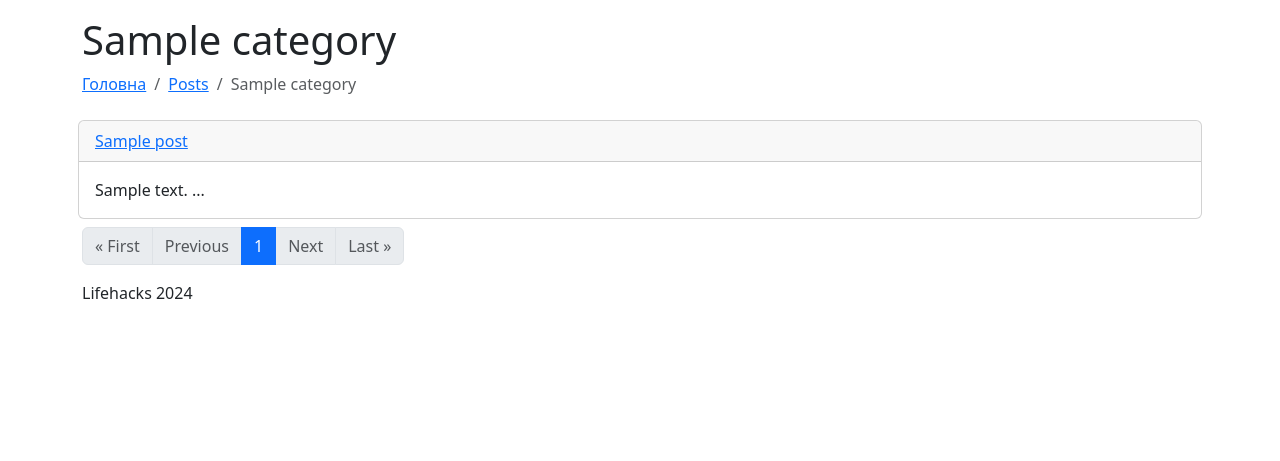
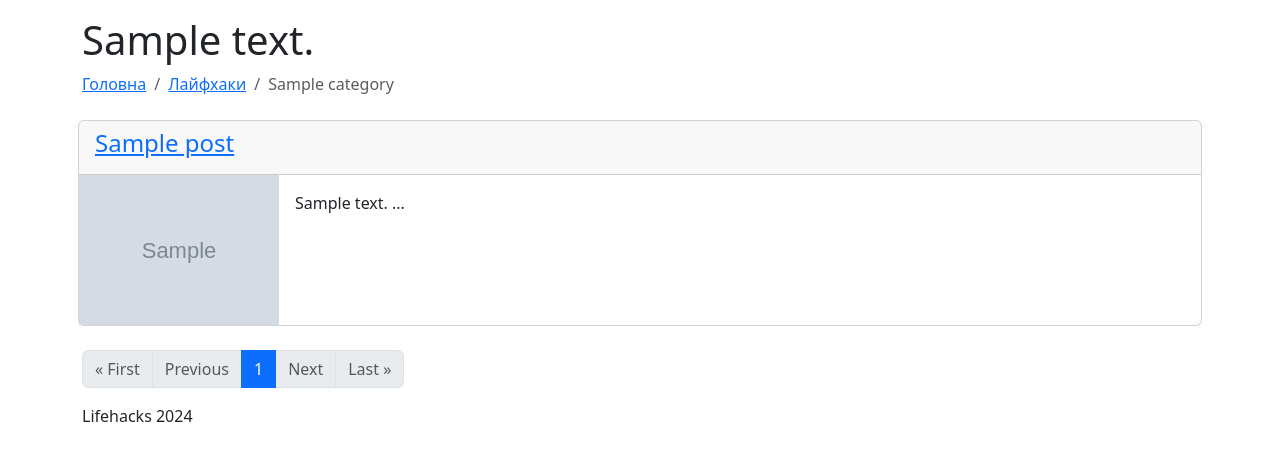
Before and after one commit to luzhnyak/lifehacks-django, a Django app: a page that uses main/templates/layout.html in a window 1280 px wide. Shown: the part 56-517 px from the top of the page. Run offline with Django 5.2, Linux system fonts and the light colour scheme; tables that the repository leaves empty hold one stand-in row (values such as "Sample post"); grey boxes marked "Sample" are stand-in pictures; some libraries are stand-ins or nearby versions.

Commit message:
add image to post

```diff
--- a/blog/models.py
+++ b/blog/models.py
@@ -108,11 +108,18 @@ def resize_and_crop_image(sender, instance, **kwargs):
             img.save(img_path)
 
 
+def post_image_upload_to(instance, filename):
+    extension = filename.split('.')[-1]
+    filename = f"{instance.slug}.{extension}"
+    return os.path.join('posts/', filename)
+
+
 class Post(models.Model):
     title = models.CharField(max_length=200)
     slug = models.CharField(max_length=200, unique=True, blank=True)
     content = models.TextField()
-    image = models.CharField(max_length=200, blank=True, null=True)
+    image = models.ImageField(
+        upload_to=post_image_upload_to, blank=True, null=True)
     youtube = models.CharField(max_length=100, blank=True, null=True)
     tiktok = models.CharField(max_length=100, blank=True, null=True)
     categories = models.ManyToManyField(Category, related_name='posts')
@@ -147,3 +154,18 @@ class Post(models.Model):
 
     def __str__(self):
         return self.title
+
+
+@receiver(post_save, sender=Post)
+def resize_image_post(sender, instance, **kwargs):
+    if instance.image:
+        img_path = instance.image.path
+        if os.path.exists(img_path):  # Перевіряємо, чи існує файл
+            img = Image.open(img_path)
+
+            # Максимальні розміри
+            max_size = (800, 600)
+            img.thumbnail(max_size)
+
+            # Зберігаємо зображення
+            img.save(img_path)
--- a/blog/templates/blog/posts.html
+++ b/blog/templates/blog/posts.html
@@ -1,19 +1,23 @@
 {% extends "layout.html" %}
 
-{% block title %}<title>{{ category.name }} - Лайфхаки в Україні</title>{% endblock %}
+{% block title %}<title>{{ category.description }} - Lifehacks</title>{% endblock %}
 
 {% block metatags %}
     <meta name="description" content="{{ category.description }}" />
-    <link rel="canonical" href="https://itshnyk.in.ua/posts/{{ category.slug }}" />
+    <link rel="canonical" href="https://lifehacks.in.ua/posts/?category={{ category.slug }}" />
     <meta property="og:title" content="{{ category.name }}" />
     <meta property="og:description" content="{{ category.description }}" />
-    <meta property="og:url" content="https://itshnyk.in.ua/posts/{{ category.slug }}" />
+    <meta property="og:url" content="https://lifehacks.in.ua/posts/?category={{ category.slug }}" />
     <meta property="og:type" content="website" />
-    <meta property="og:image" content="https://itshnyk.in.ua/static/img/image.png" />
+    {% if category.image %}
+    <meta property="og:image" content="https://lifehacks.in.ua/media/{{ category.image }}" />
+    {% else %}
+    <meta property="og:image" content="https://lifehacks.in.ua/static/img/image.jpg" />
+    {% endif %}
 {% endblock %}
 
 {% block content %}
-<h1>{{ category.name }}</h1>
+<h1>{{ category.description }}</h1>
 
 <nav aria-label="breadcrumb">
   <ul class="breadcrumb">
@@ -22,7 +26,7 @@
     </li>
 
     <li class="breadcrumb-item">
-      <a href="/posts">Posts</a> <span class="divider"></span>
+      <a href="/posts">Лайфхаки</a> <span class="divider"></span>
     </li>
 
     <li class="breadcrumb-item active" aria-current="page">
@@ -36,22 +40,18 @@
   <div class="col-12 p-2">
     <div class="card">
       <div class="card-header">
-        <a
-          class=""
-          href="/posts/{{post.slug}}"
-          title="{{post.textbody}}"
-          ><i class="{{ post.icon }} fa-lg"></i> {{post.title}}</a
-        >
+        <a class="" href="/posts/{{post.slug}}" title="{{post.textbody}}">
+          <i class="{{ post.icon }} fa-lg"></i>
+          <h4>{{post.title}}</h4>
+        </a>
       </div>
       <div class="posts-card-body">
-        {% if post.main_image %}
-
-        <img
-          src="{{ post.main_image }}"
-          class="card-img-left thum-img"
-          alt="..."
-        />
-
+        {% if post.image %}
+        <img src="/media/{{ post.image }}" class="card-img-left thum-img" alt="..." />
+        {% elif category.image %}
+        <img src="/media/{{ category.image }}" class="card-img-left thum-img" alt="..." />
+        {% else %}
+        <img src="/static/img/image.jpg" class="card-img-left thum-img" alt="..." />
         {% endif %}
         <div class="card-body">
           <div class="card-text">{{ post.anons }} ...</div>
@@ -61,7 +61,7 @@
   </div>
   {% endfor %}
 
-  <nav aria-label="Page navigation">
+  <nav class="mt-3" aria-label="Page navigation">
     <ul class="pagination">
       {% if page_obj.has_previous %}
         <li class="page-item">
--- a/main/templates/layout.html
+++ b/main/templates/layout.html
@@ -8,6 +8,7 @@
     <meta name="keywords" content="lifehack, лайфхак" />
     <meta property="og:site_name" content="Лайфхаки" />
     {% block metatags %}{% endblock %}
+    <link rel="icon" href="/static/img/favicon.png" type="image/png"/>
     <link href="https://cdn.jsdelivr.net/npm/bootstrap@5.3.3/dist/css/bootstrap.min.css" rel="stylesheet" integrity="sha384-QWTKZyjpPEjISv5WaRU9OFeRpok6YctnYmDr5pNlyT2bRjXh0JMhjY6hW+ALEwIH" crossorigin="anonymous">
     <link rel="stylesheet" href="https://use.fontawesome.com/releases/v5.8.1/css/all.css" integrity="sha384-50oBUHEmvpQ+1lW4y57PTFmhCaXp0ML5d60M1M7uH2+nqUivzIebhndOJK28anvf" crossorigin="anonymous" />
     <link href="/static/css/styles.css" rel="stylesheet" />
--- a/main/templates/main/index.html
+++ b/main/templates/main/index.html
@@ -7,7 +7,7 @@
     <link rel="canonical" href="https://lifehacks.in.ua/" />
     <meta property="og:type" content="website" />
     <meta property="og:title" content="Лайфхаки" />
-    <meta property="og:description" content="Лайфхаки" />
+    <meta property="og:description" content="Лайфхаки в Україні" />
     <meta property="og:url" content="https://lifehacks.in.ua/" />
     <meta property="og:image" content="https://lifehacks.in.ua/static/img/image.png" />
 {% endblock %}
--- a/static/css/styles.css
+++ b/static/css/styles.css
@@ -0,0 +1,17 @@
+.posts-card-body {
+  display: flex;
+}
+
+.thum-img {
+  width: 200px;
+  aspect-ratio: 4/3;
+  object-fit: cover;
+  object-position: center;
+}
+
+@media only screen and (max-width: 768px) {
+  .thum-img {
+    width: 100%;
+    aspect-ratio: 16/9;
+  }
+}
```
Also changed, not shown: blog/templates/blog/post.html (+13 -8 lines), main/static/css/styles.css (+17 -0 lines), main/static/img/favicon.png (added), static/img/favicon.png (added), static/media/posts/chistii-iorzhik-dlia-unitaza.jpg (added).
